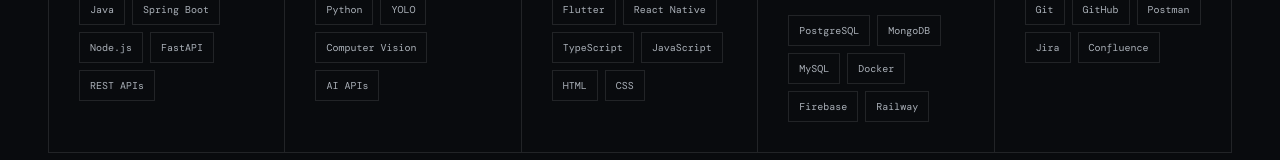
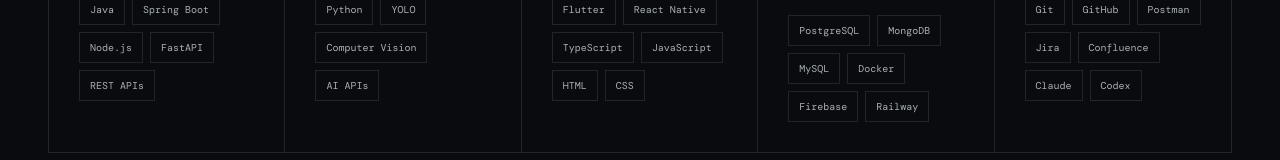
Before and after one commit to GorkemErtas/portfolio, a Next.js app: page / in a window 1280 px wide. Shown: the part 4003-4163 px from the top of the page. Built offline with nearby package versions, Linux system fonts and the light colour scheme; a web font is replaced by a local one.

Commit message:
feat: add AI development tools to technology stack

```diff
--- a/app/page.tsx
+++ b/app/page.tsx
@@ -9,7 +9,7 @@
   { title:"AI / ML", items:["Python","YOLO","Computer Vision","AI APIs"] },
   { title:"Mobile / Frontend", items:["Flutter","React Native","TypeScript","JavaScript","HTML","CSS"] },
   { title:"Data & Infrastructure", items:["PostgreSQL","MongoDB","MySQL","Docker","Firebase","Railway"] },
-  { title:"Development Tools", items:["Git","GitHub","Postman","Jira","Confluence"] },
+  { title:"Development Tools", items:["Git","GitHub","Postman","Jira","Confluence","Claude","Codex"] },
 ];
 
 const copy = {
```
